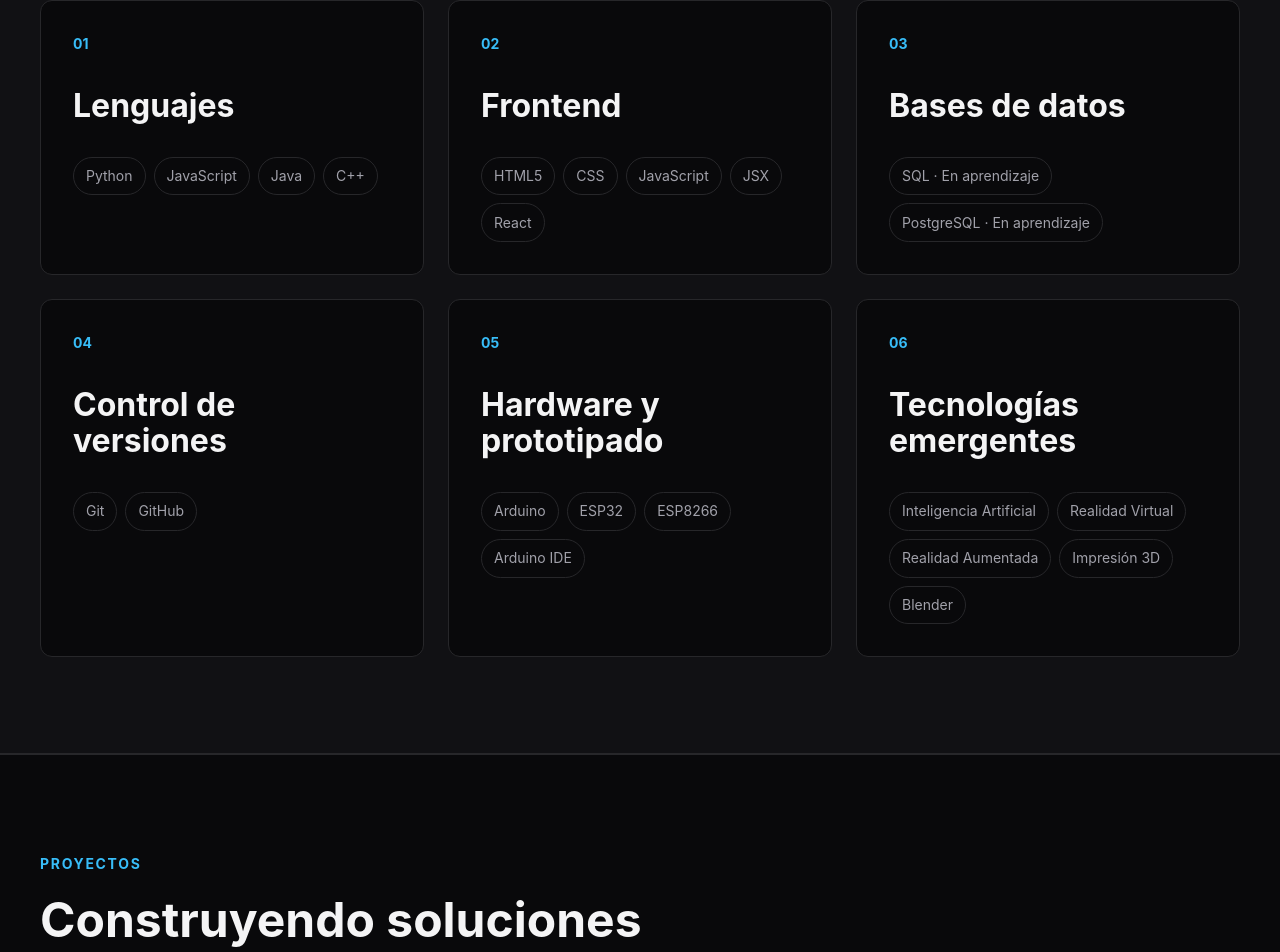
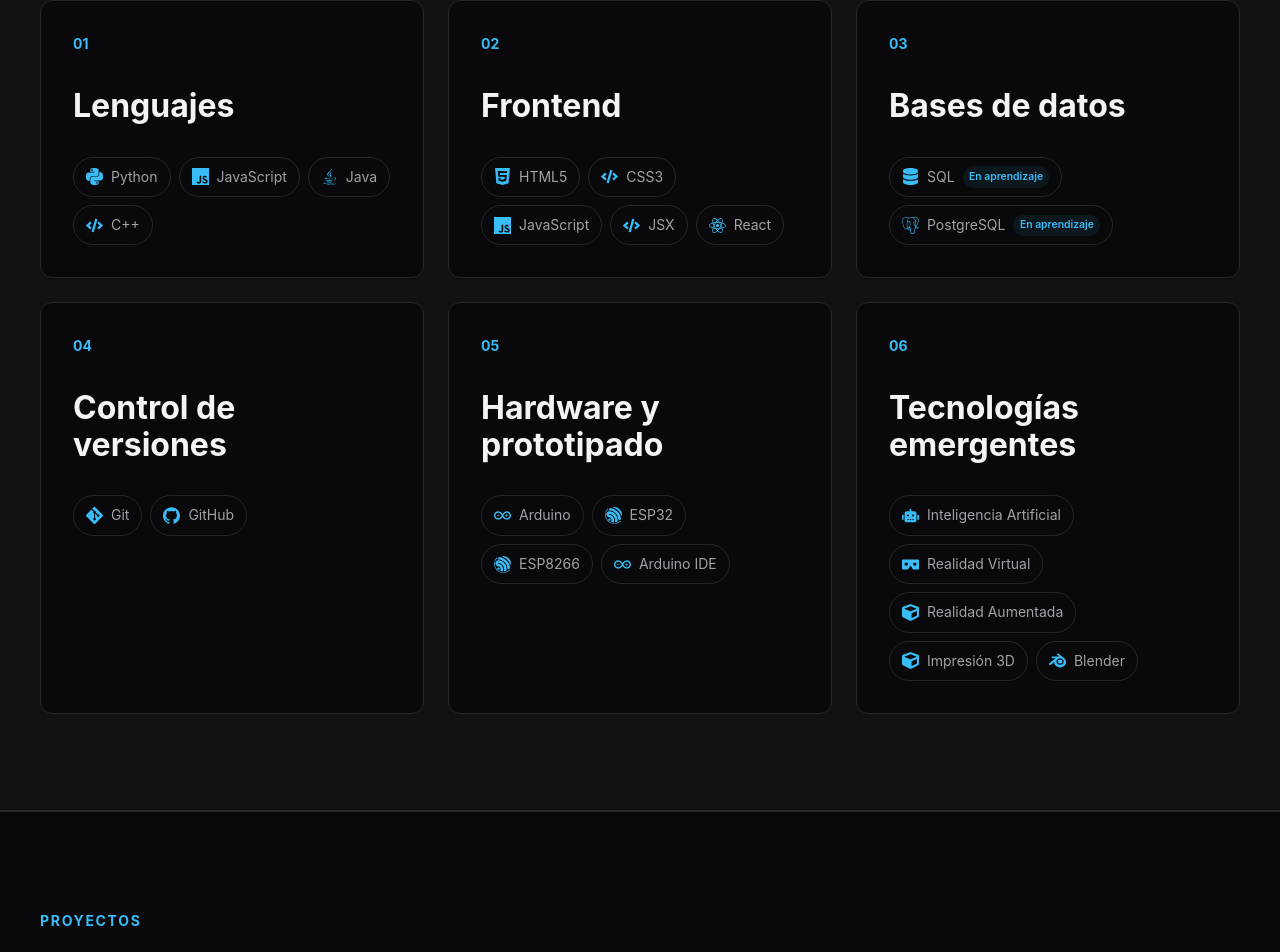
Before and after one commit to lfih-96/portfolio, a React app: page / in a window 1280 px wide. Shown: the part 2038-2990 px from the top of the page. Built offline with nearby package versions, Linux system fonts and the light colour scheme; the HTML template or start-up script is replaced by a standard one.

Commit message:
feat: agrega iconografía y estados a habilidades

```diff
--- a/package.json
+++ b/package.json
@@ -11,7 +11,8 @@
   },
   "dependencies": {
     "react": "^19.2.8",
-    "react-dom": "^19.2.8"
+    "react-dom": "^19.2.8",
+    "react-icons": "^5.7.0"
   },
   "devDependencies": {
     "@eslint/js": "^10.0.1",
--- /dev/null
+++ b/src/components/SkillIcon.jsx
@@ -0,0 +1,64 @@
+import {
+    SiPython,
+    SiJavascript,
+    SiReact,
+    SiHtml5,
+    SiCss,
+    SiPostgresql,
+    SiGit,
+    SiGithub,
+    SiArduino,
+    SiEspressif,
+    SiBlender,
+} from 'react-icons/si'
+
+import {
+    FaJava,
+    FaCode,
+    FaDatabase,
+    FaRobot,
+    FaCube,
+    FaVrCardboard,
+} from 'react-icons/fa'
+
+function SkillIcon({ technology }) {
+    const icons = {
+        Python: SiPython,
+        JavaScript: SiJavascript,
+        Java: FaJava,
+        'C++': FaCode,
+
+        HTML5: SiHtml5,
+        CSS3: SiCss,
+        JSX: FaCode,
+        React: SiReact,
+
+        SQL: FaDatabase,
+        PostgreSQL: SiPostgresql,
+
+        Git: SiGit,
+        GitHub: SiGithub,
+
+        Arduino: SiArduino,
+        ESP32: SiEspressif,
+        ESP8266: SiEspressif,
+        'Arduino IDE': SiArduino,
+
+        'Inteligencia Artificial': FaRobot,
+        'Realidad Virtual': FaVrCardboard,
+        'Realidad Aumentada': FaCube,
+        'Impresión 3D': FaCube,
+        Blender: SiBlender,
+    }
+
+    const Icon = icons[technology] || FaCode
+
+    return (
+        <Icon
+            className="skills__technology-icon"
+            aria-hidden="true"
+        />
+    )
+}
+
+export default SkillIcon
--- a/src/data/skills.js
+++ b/src/data/skills.js
@@ -3,10 +3,18 @@ const skills = [
         id: 'languages',
         title: 'Lenguajes',
         technologies: [
-            'Python',
-            'JavaScript',
-            'Java',
-            'C++',
+            {
+                name: 'Python',
+            },
+            {
+                name: 'JavaScript',
+            },
+            {
+                name: 'Java',
+            },
+            {
+                name: 'C++',
+            },
         ],
     },
 
@@ -14,11 +22,21 @@ const skills = [
         id: 'frontend',
         title: 'Frontend',
         technologies: [
-            'HTML5',
-            'CSS',
-            'JavaScript',
-            'JSX',
-            'React',
+            {
+                name: 'HTML5',
+            },
+            {
+                name: 'CSS3',
+            },
+            {
+                name: 'JavaScript',
+            },
+            {
+                name: 'JSX',
+            },
+            {
+                name: 'React',
+            },
         ],
     },
 
@@ -26,8 +44,14 @@ const skills = [
         id: 'databases',
         title: 'Bases de datos',
         technologies: [
-            'SQL · En aprendizaje',
-            'PostgreSQL · En aprendizaje',
+            {
+                name: 'SQL',
+                learning: true,
+            },
+            {
+                name: 'PostgreSQL',
+                learning: true,
+            },
         ],
     },
 
@@ -35,8 +59,12 @@ const skills = [
         id: 'version-control',
         title: 'Control de versiones',
         technologies: [
-            'Git',
-            'GitHub',
+            {
+                name: 'Git',
+            },
+            {
+                name: 'GitHub',
+            },
         ],
     },
 
@@ -44,10 +72,18 @@ const skills = [
         id: 'embedded',
         title: 'Hardware y prototipado',
         technologies: [
-            'Arduino',
-            'ESP32',
-            'ESP8266',
-            'Arduino IDE',
+            {
+                name: 'Arduino',
+            },
+            {
+                name: 'ESP32',
+            },
+            {
+                name: 'ESP8266',
+            },
+            {
+                name: 'Arduino IDE',
+            },
         ],
     },
 
@@ -55,11 +91,21 @@ const skills = [
         id: 'emerging',
         title: 'Tecnologías emergentes',
         technologies: [
-            'Inteligencia Artificial',
-            'Realidad Virtual',
-            'Realidad Aumentada',
-            'Impresión 3D',
-            'Blender',
+            {
+                name: 'Inteligencia Artificial',
+            },
+            {
+                name: 'Realidad Virtual',
+            },
+            {
+                name: 'Realidad Aumentada',
+            },
+            {
+                name: 'Impresión 3D',
+            },
+            {
+                name: 'Blender',
+            },
         ],
     },
 ]
--- a/src/sections/Skills.jsx
+++ b/src/sections/Skills.jsx
@@ -1,4 +1,6 @@
 import skills from '../data/skills'
+import SkillIcon from '../components/SkillIcon'
+
 import '../styles/skills.css'
 
 function Skills() {
@@ -9,7 +11,6 @@ function Skills() {
         >
             <div className="container">
 
-                {/* ENCABEZADO */}
                 <div
                     className="section__header"
                     data-reveal
@@ -29,7 +30,6 @@ function Skills() {
                     </p>
                 </div>
 
-                {/* TARJETAS DE HABILIDADES */}
                 <div className="skills__grid">
 
                     {skills.map((category, index) => (
@@ -53,10 +53,22 @@ function Skills() {
 
                                 {category.technologies.map((technology) => (
                                     <li
-                                        key={technology}
+                                        key={technology.name}
                                         className="skills__technology"
                                     >
-                                        {technology}
+                                        <SkillIcon
+                                            technology={technology.name}
+                                        />
+
+                                        <span>
+                                            {technology.name}
+                                        </span>
+
+                                        {technology.learning && (
+                                            <span className="skills__learning">
+                                                En aprendizaje
+                                            </span>
+                                        )}
                                     </li>
                                 ))}
 
--- a/src/styles/skills.css
+++ b/src/styles/skills.css
@@ -56,7 +56,12 @@
 }
 
 .skills__technology {
-    padding: 0.45rem 0.75rem;
+    display: inline-flex;
+    align-items: center;
+
+    gap: 0.5rem;
+
+    padding: 0.5rem 0.75rem;
 
     border: 1px solid var(--color-border);
     border-radius: 999px;
@@ -64,6 +69,44 @@
     color: var(--color-text-secondary);
 
     font-size: var(--font-size-sm);
+
+    transition:
+        border-color var(--transition-fast),
+        color var(--transition-fast),
+        background-color var(--transition-fast);
+}
+
+.skills__technology:hover {
+    border-color: rgba(56, 189, 248, 0.45);
+
+    background-color: rgba(56, 189, 248, 0.05);
+
+    color: var(--color-text);
+}
+
+.skills__technology-icon {
+    flex-shrink: 0;
+
+    width: 17px;
+    height: 17px;
+
+    color: var(--color-primary);
+}
+
+.skills__learning {
+    padding:
+        0.15rem 0.4rem;
+
+    border-radius: 999px;
+
+    background-color: rgba(56, 189, 248, 0.08);
+
+    color: var(--color-primary);
+
+    font-size: 0.65rem;
+    font-weight: 600;
+
+    white-space: nowrap;
 }
 
 /* Tablet */
```
Also changed, not shown: 1 other file (tests, documents, lock files or other folders).
